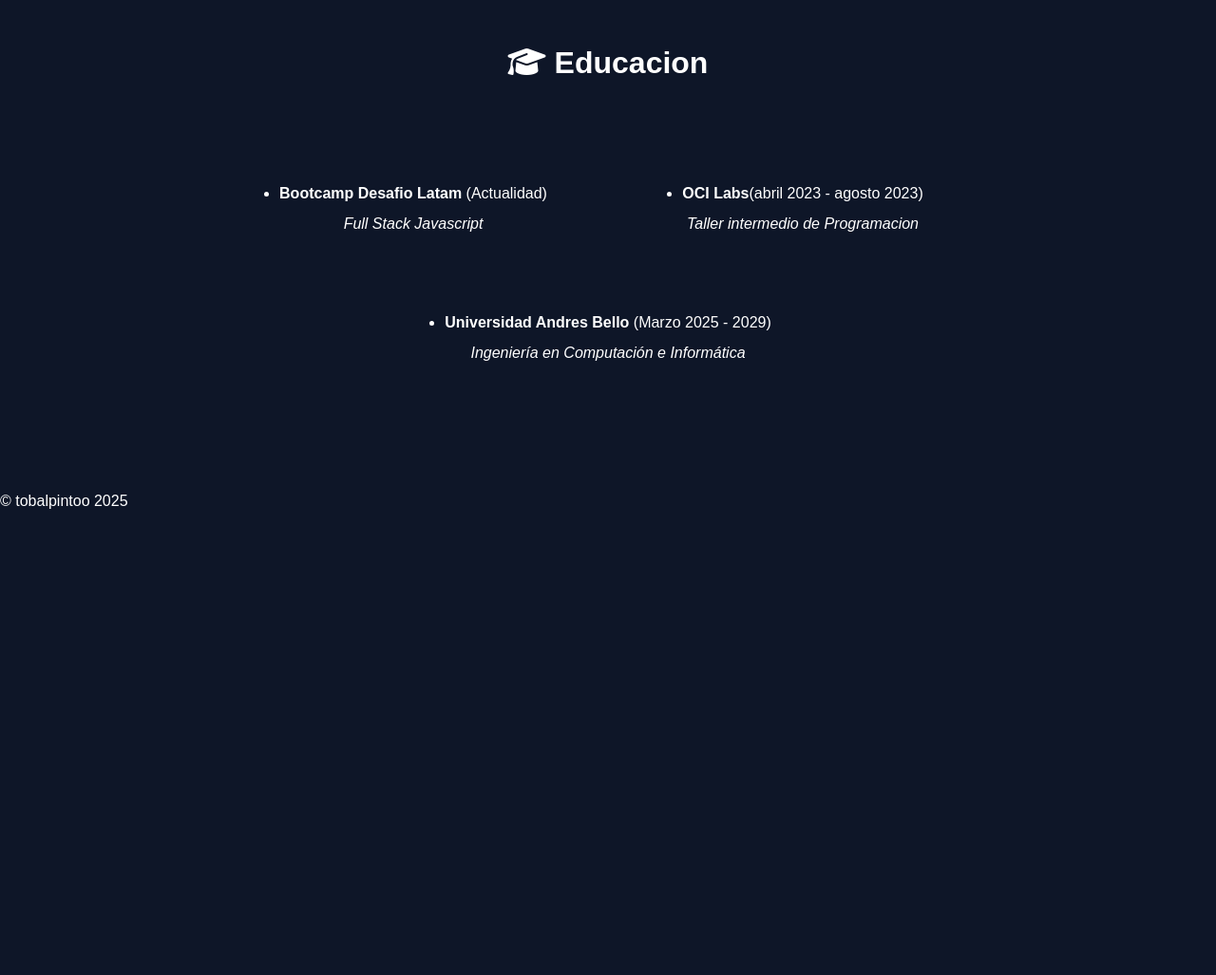
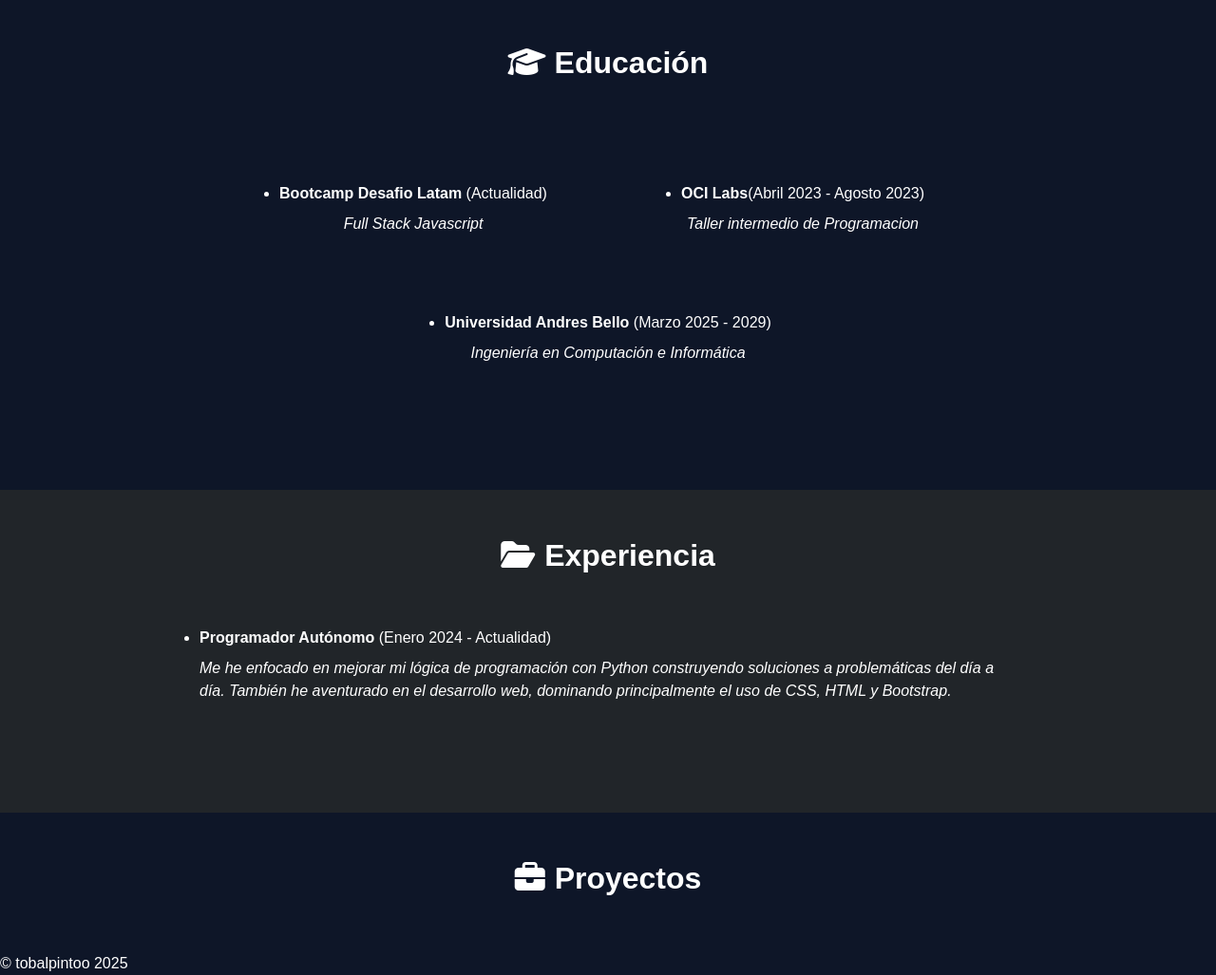
Before and after one commit to krellos98/tobalpintoo.github.io, a plain HTML site: page index.html in a window 1280 px wide. Shown: the part 873-1900 px from the top of the page at 95% size. Before the commit the page ends 1413 px from the top, so only its background shows below. Drawn offline with nearby package versions, Linux system fonts and the light colour scheme.

Commit message:
Se agrego el area de experiencia y se comenzo el area de proyectos

```diff
--- a/assets/css/style.css
+++ b/assets/css/style.css
@@ -49,3 +49,15 @@ body {
 .fa-graduation-cap {
     margin-right: 9px;
 }
+
+.proyectos {
+    margin: auto;
+    padding: 50px 20px;
+}
+
+.fa-folder-open {
+    margin-right: 10px;
+}
+.fa-briefcase {
+    margin-right: 10px;
+}
--- a/index.html
+++ b/index.html
@@ -25,7 +25,7 @@
                     <a class="nav-link" href="#sobremi"><span class="grey">Sobre mí</span></a>
                   </li>
                   <li class="nav-item">
-                    <a class="nav-link" href="#educacion"><span class="grey">Educacion</a>
+                    <a class="nav-link" href="#educacion"><span class="grey">Educación</a>
                   </li>
                   <li class="nav-item">
                     <a class="nav-link" href="#"><span class="disabled">Disabled</span></a>
@@ -78,14 +78,14 @@
 
       <!--Desde aqui comienza la seccion educacion-->
       <section class="educacion container" id="educacion">
-        <h2 class="fw-bold fs-2 text-center"><i class="fa-solid  fa-graduation-cap"></i>Educacion</h2>
+        <h2 class="fw-bold fs-2 text-center"><i class="fa-solid  fa-graduation-cap"></i>Educación</h2>
         <div class="row text-center container">
           <ul class="col-12 col-md-6 pt-5 d-flex justify-content-center">
             <li><strong>Bootcamp Desafio Latam</strong> (Actualidad)
             <p class="pt-2 fst-italic">Full Stack Javascript</p>
           </ul>
           <ul class="col-12 col-md-6 pt-5 d-flex justify-content-center">
-            <li><strong>OCI Labs</strong>(abril 2023 - agosto 2023)
+            <li><strong>OCI Labs</strong>(Abril 2023 - Agosto 2023)
             <p class="pt-2 fst-italic">Taller intermedio de Programacion</p>
           </ul>
           <ul class="col pt-5 d-flex justify-content-center">
@@ -94,6 +94,18 @@
           </ul>
         </div>
       </section>
+      <!--Desde aqui comienza la seccion de proyectos-->
+      <section class="proyectos bg-dark">
+        <h2 class="fw-bold fs-2 text-center"><i class="fa-solid fa-folder-open"></i>Experiencia</h2>
+        <ul class="pt-5 d-flex justify-content-center container">
+          <li><strong>Programador Autónomo</strong> (Enero 2024 - Actualidad)
+          <p class="pt-2 fst-italic">Me he enfocado en mejorar mi lógica de programación con Python construyendo soluciones a problemáticas del día a día. También he aventurado en el desarrollo web, dominando principalmente el uso de CSS, HTML y Bootstrap.</p>
+        </ul>
+      </section>
+      <section class="container">
+        <h2 class="fw-bold fs-2 text-center"><i class="fa-solid fa-briefcase"></i>Proyectos</h2>
+      </section>
+
     </main>
 
     <footer>
```
